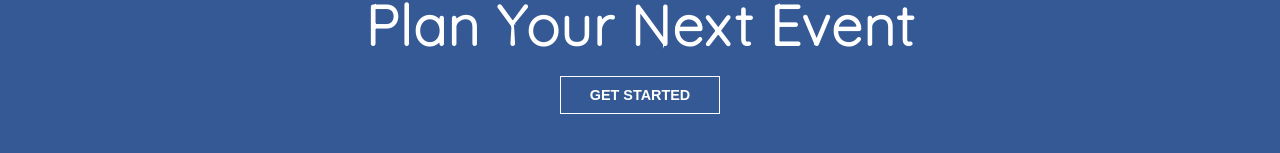
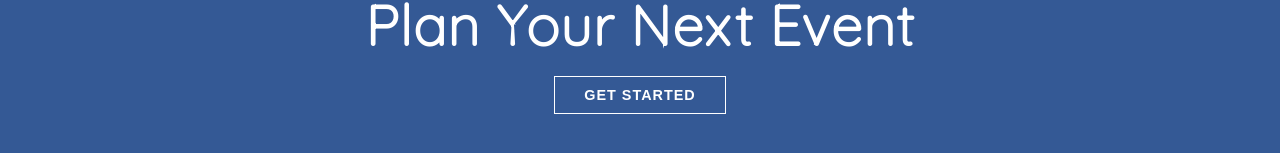
Before and after one commit to dngst/brightevents, a React (Create React App) app: page / in a window 1280 px wide. Shown: the part 243-396 px from the top of the page. Built offline with nearby package versions, Linux system fonts and the light colour scheme.

Commit message:
Add letter spacing

```diff
--- a/src/components/Button.js
+++ b/src/components/Button.js
@@ -12,6 +12,7 @@ const Button = styled.button`
   font-weight: bold;
   cursor: pointer;
   width: ${(props) => (props.max ? "max-content" : "100%")};
+  letter-spacing: inherit;
 `;
 
 export default Button;
```
